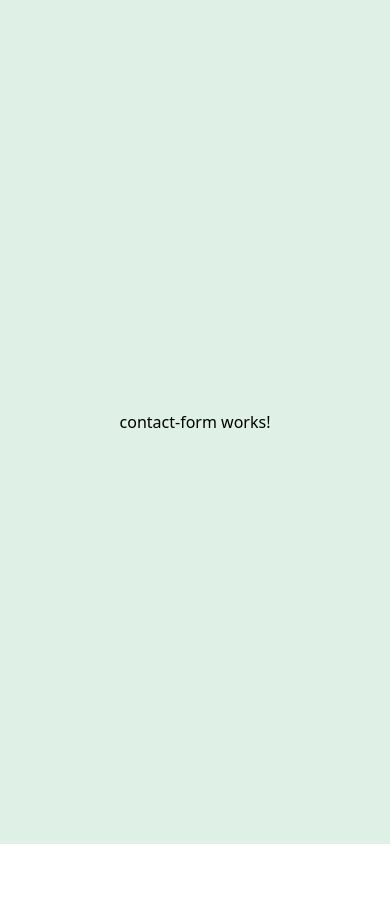
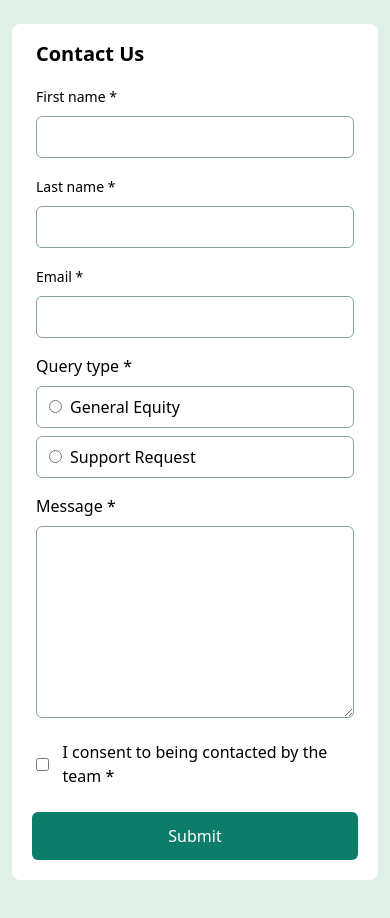
Before and after one commit to negin-khademi/contact-form, an Angular app: page / in a window 390 px wide. Shown: the top 918 px of the page. Before the commit the page ends 844 px from the top, so only its background shows below. Built offline with nearby package versions, Linux system fonts and the light colour scheme.

Commit message:
feat : create  form in mobile mode

```diff
--- a/src/app/contact-form/contact-form.html
+++ b/src/app/contact-form/contact-form.html
@@ -1 +1,55 @@
-<p>contact-form works!</p>
+<div class=" w-full py-6">
+  <form [formGroup]="contactForm" (ngSubmit)="submitForm()"
+    class="md:w-[60%] lg:w-[50%] px-3 mx-3  bg-white min-h-dvh rounded-lg">
+    <p class="text-xl font-bold w-full py-4 px-3">Contact Us</p>
+
+    <div class="px-3">
+      <label for="firstname" class="w-full text-sm">First name <span>*</span></label>
+
+      <input id="firstname" type="text" formControlName="firstname"
+        class="border border-solid border-neutrals-500 rounded-md w-full py-2 my-2">
+    </div>
+
+    <div class="mt-2 px-3">
+      <label for="lastname" class="w-full text-sm">Last name <span>*</span></label>
+
+      <input id="lastname" type="text" formControlName="lastname"
+        class="border border-solid border-neutrals-500 rounded-md w-full py-2 my-2">
+    </div>
+
+    <div class="mt-2 px-3">
+      <label for="email" class="w-full text-sm">Email <span>*</span></label>
+      <input id="email" type="text" formControlName="email"
+        class="border border-solid border-neutrals-500 rounded-md w-full py-2 my-2">
+    </div>
+
+    <div class="mt-2 px-3">
+      <label>Query type <span>*</span></label>
+      <div class="border border-solid border-neutrals-500 rounded-md py-2 pl-3 mt-2">
+        <input id="general-equity" type="radio" value="general" formControlName="querytype" name="querytype">
+        <label for="general-equity" class="ml-2">General Equity</label>
+      </div>
+      <div class="border border-solid border-neutrals-500 rounded-md py-2 pl-3 mt-2">
+        <input id="support-request" type="radio" value="support" formControlName="querytype" name="querytype">
+        <label for="support-request" class="ml-2">Support Request</label>
+      </div>
+
+    </div>
+
+    <div class="mt-4 px-3">
+      <label for="message" class="w-full ">Message <span>*</span></label>
+      <textarea id="message" formControlName="message"
+        class="border border-solid border-neutrals-500 rounded-md w-full mt-2 h-48"></textarea>
+    </div>
+
+    <div class="mt-4 px-3 grid grid-cols-12">
+      <div class=" col-span-1 flex items-center">
+        <input id="accept" type="checkbox" formControlName="accept">
+      </div>
+      <label for="accept" class=" col-span-11">I consent to being contacted by the team <span>*</span></label>
+    </div>
+    <div class="px-2 my-6">
+      <button type="submit" class="w-full bg-greens-600 text-white py-3 mb-5 rounded-md">Submit</button>
+    </div>
+  </form>
+</div>
--- a/src/app/contact-form/contact-form.ts
+++ b/src/app/contact-form/contact-form.ts
@@ -1,11 +1,49 @@
-import { Component } from '@angular/core';
+import {
+  FormControl,
+  FormGroup,
+  ReactiveFormsModule,
+  Validators,
+} from "@angular/forms";
+
+import { CommonModule } from "@angular/common";
+import { Component } from "@angular/core";
 
 @Component({
-  selector: 'app-contact-form',
-  imports: [],
-  templateUrl: './contact-form.html',
-  styleUrl: './contact-form.scss'
+  selector: "app-contact-form",
+  imports: [ReactiveFormsModule, CommonModule],
+  templateUrl: "./contact-form.html",
+  styleUrl: "./contact-form.scss",
 })
 export class ContactForm {
+  invalidInput!: string;
+  invalidEmail: string = "";
+  invalidFirstname: string = "";
+  invalidLastname: string = "";
+  invalidMessage: string = "";
 
+  contactForm = new FormGroup({
+    firstname: new FormControl("", [
+      Validators.required,
+      Validators.minLength(3),
+      Validators.maxLength(20),
+    ]),
+    lastname: new FormControl("", [
+      Validators.required,
+      Validators.minLength(3),
+      Validators.maxLength(20),
+    ]),
+    email: new FormControl("", [
+      Validators.required,
+      Validators.pattern(/^([a-zA-Z0-9._%-]+@[a-zA-Z0-9.-]+\.[a-zA-Z]{2,})$/),
+    ]),
+    querytype: new FormControl("", Validators.required),
+    message: new FormControl("", [
+      Validators.required,
+      Validators.minLength(3),
+      Validators.maxLength(140),
+    ]),
+    accept: new FormControl(""),
+  });
+
+  submitForm() {}
 }
```
